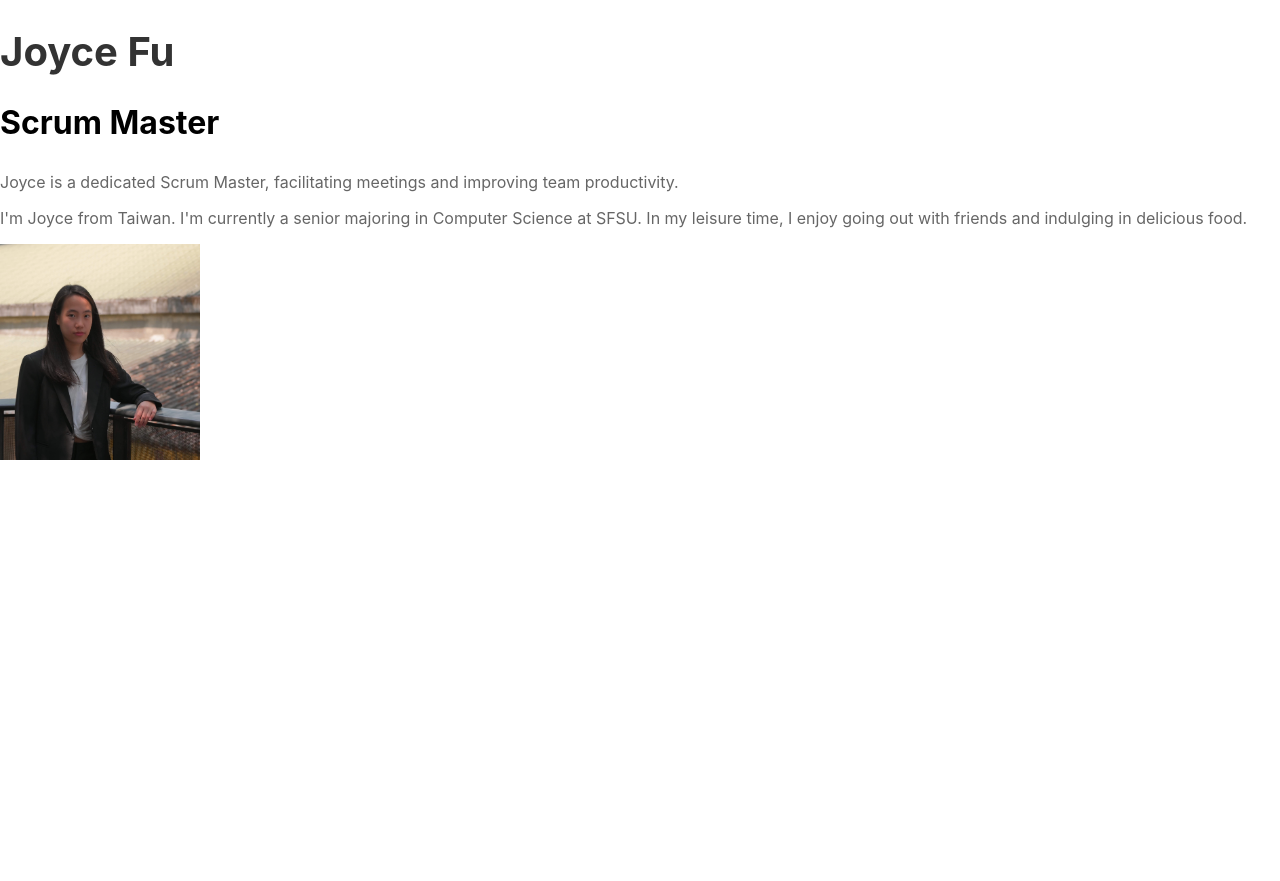
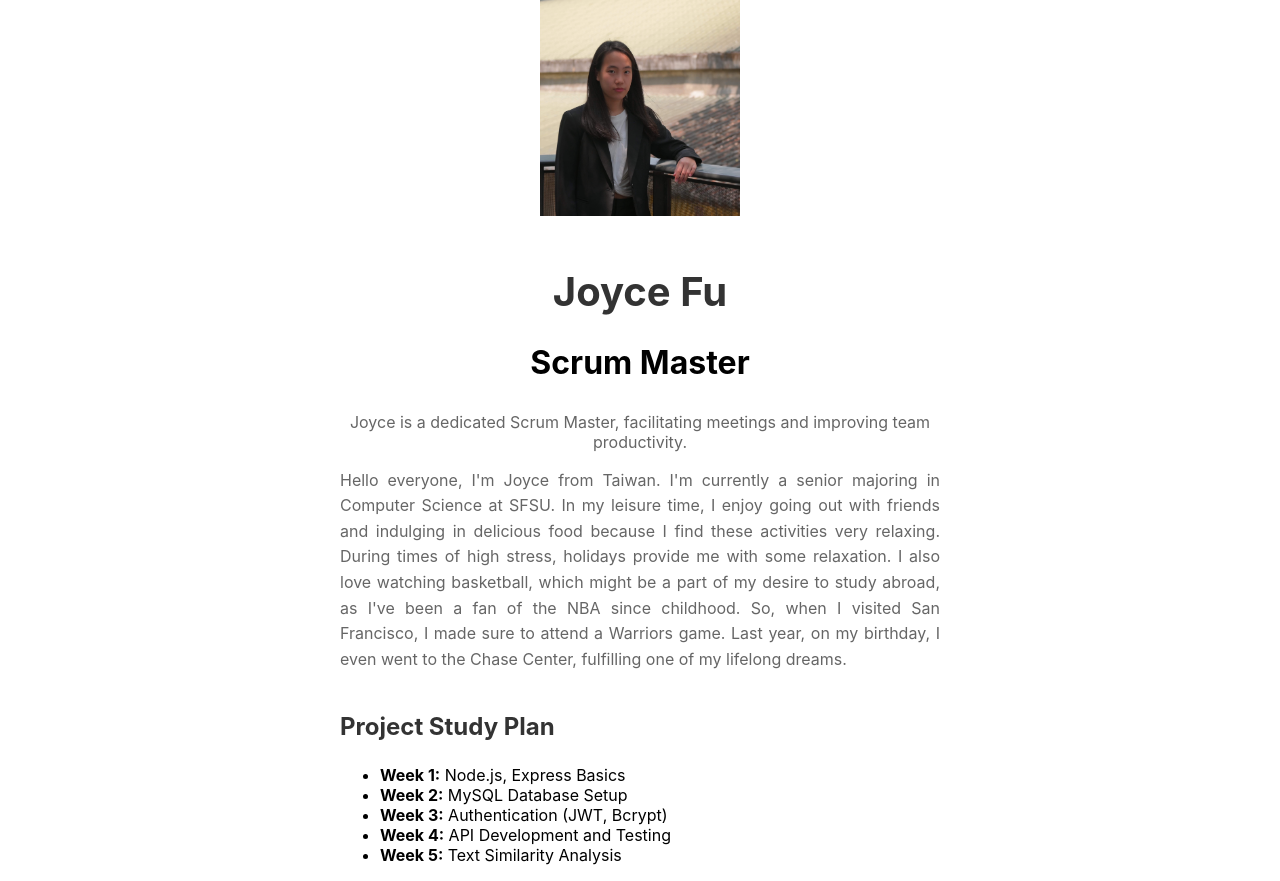
Before and after one commit to NadirAli17/CSC648-Project, a React (Create React App) app in the folder web/: page /team/joyce-fu in a window 1280 px wide. Before the commit the page ends 800 px from the top, so only its background shows below. Built offline with nearby package versions, Linux system fonts and the light colour scheme.

Commit message:
Update JoyceFu.jsx

```diff
--- a/web/src/individual-pages/JoyceFu.jsx
+++ b/web/src/individual-pages/JoyceFu.jsx
@@ -1,19 +1,34 @@
 import React from 'react';
 import JoyceImg from '../assets/images/JoyceImage.jpeg';
 
-
 const JoyceFu = () => {
   return (
-    <div className="team-member">
+    <div className="team-member" style={{ maxWidth: '600px', margin: '0 auto', textAlign: 'center' }}>
+      {/* Image on Top */}
+      <img
+        src={JoyceImg}  // Use the imported image
+        alt="Joyce Fu"
+        style={{ width: '200px', height: 'auto', marginBottom: '20px' }} // Image at the top with some margin
+      />
+
+      {/* Bio Section */}
       <h1>Joyce Fu</h1>
       <h2>Scrum Master</h2>
       <p>Joyce is a dedicated Scrum Master, facilitating meetings and improving team productivity.</p>
-      <p>I'm Joyce from Taiwan. I'm currently a senior majoring in Computer Science at SFSU. In my leisure time, I enjoy going out with friends and indulging in delicious food.</p>
-      { <img
-        src={JoyceImg}  // Use the imported image
-        alt="Joyce Fu"
-        style={{ width: '200px', height: 'auto' }}
-      /> }
+      <p style={{ textAlign: 'justify', lineHeight: '1.6' }}>
+      Hello everyone, I'm Joyce from Taiwan. I'm currently a senior majoring in Computer Science at SFSU. In my leisure time, I enjoy going out with friends and indulging in delicious food because I find these activities very relaxing. During times of high stress, holidays provide me with some relaxation. I also love watching basketball, which might be a part of my desire to study abroad, as I've been a fan of the NBA since childhood. So, when I visited San Francisco, I made sure to attend a Warriors game. Last year, on my birthday, I even went to the Chase Center, fulfilling one of my lifelong dreams.      </p>
+
+      {/* Project Study Plan Section */}
+      <div style={{ marginTop: '40px', textAlign: 'left' }}>
+        <h3>Project Study Plan</h3>
+        <ul>
+          <li><strong>Week 1:</strong> Node.js, Express Basics</li>
+          <li><strong>Week 2:</strong> MySQL Database Setup</li>
+          <li><strong>Week 3:</strong> Authentication (JWT, Bcrypt)</li>
+          <li><strong>Week 4:</strong> API Development and Testing</li>
+          <li><strong>Week 5:</strong> Text Similarity Analysis</li>
+        </ul>
+      </div>
     </div>
   );
 };
```
